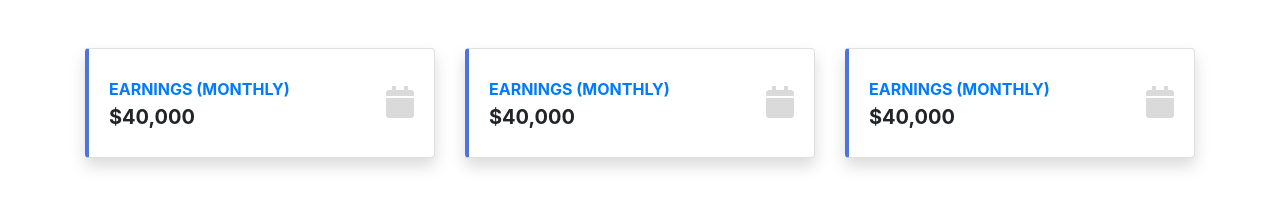
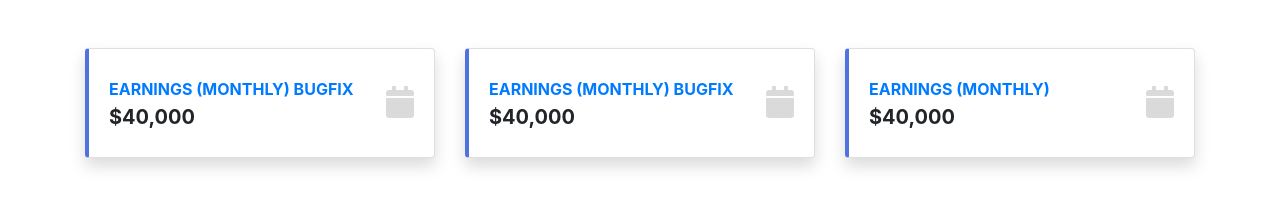
Before and after one commit to mdenitti/branchtest, a plain HTML site: page index.html in a window 1280 px wide. Drawn offline with nearby package versions, Linux system fonts and the light colour scheme.

Commit message:
extra bugfix commit

```diff
--- a/index.html
+++ b/index.html
@@ -32,7 +32,7 @@
                         <div class="row no-gutters align-items-center">
                             <div class="col mr-2">
                                 <div class="text-xs font-weight-bold text-primary text-uppercase mb-1">
-                                    Earnings (Monthly)</div>
+                                    Earnings (Monthly) BUGFIX</div>
                                 <div class="h5 mb-0 font-weight-bold text-gray-800">$40,000</div>
                             </div>
                             <div class="col-auto">
@@ -50,7 +50,7 @@
                         <div class="row no-gutters align-items-center">
                             <div class="col mr-2">
                                 <div class="text-xs font-weight-bold text-primary text-uppercase mb-1">
-                                    Earnings (Monthly)</div>
+                                    Earnings (Monthly) BUGFIX</div>
                                 <div class="h5 mb-0 font-weight-bold text-gray-800">$40,000</div>
                             </div>
                             <div class="col-auto">
```
